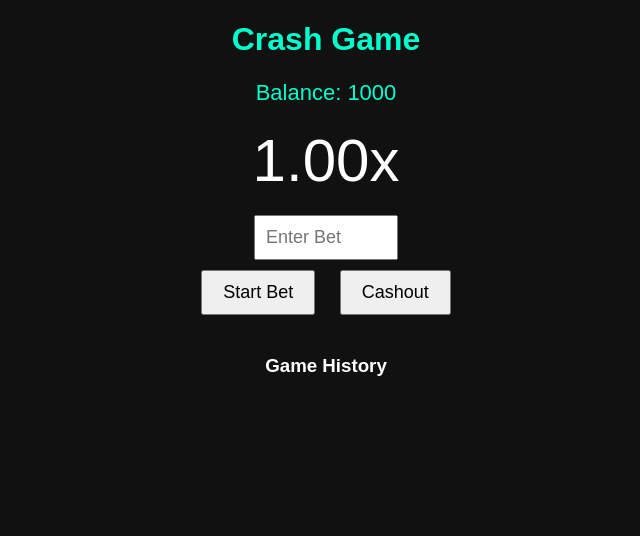
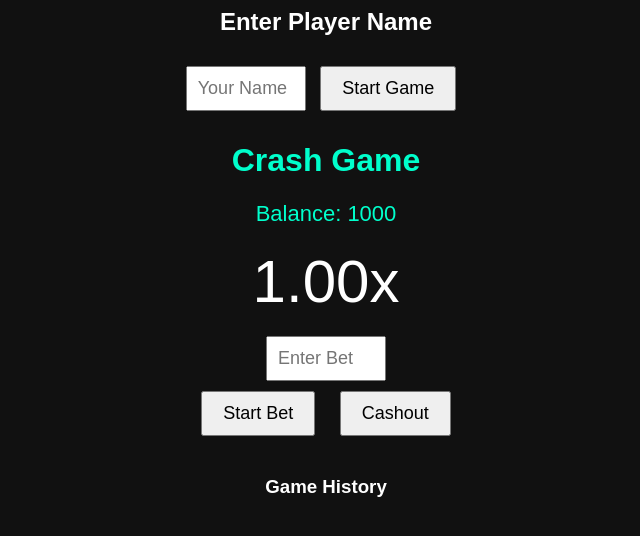
Before and after one commit to seoexpertsaleem26-hue/CrashGame, a plain HTML site: page index.html in a window 1280 px wide. Shown: the whole page, without its empty margins (314-954 px from the left). Drawn offline with Linux system fonts and the light colour scheme.

Commit message:
Update index.html

```diff
--- a/index.html
+++ b/index.html
@@ -1,3 +1,12 @@
+<div id="loginBox">
+
+<h2>Enter Player Name</h2>
+
+<input id="playerName" placeholder="Your Name">
+
+<button onclick="login()">Start Game</button>
+
+</div>
 <!DOCTYPE html>
 <html>
 <head>
```
